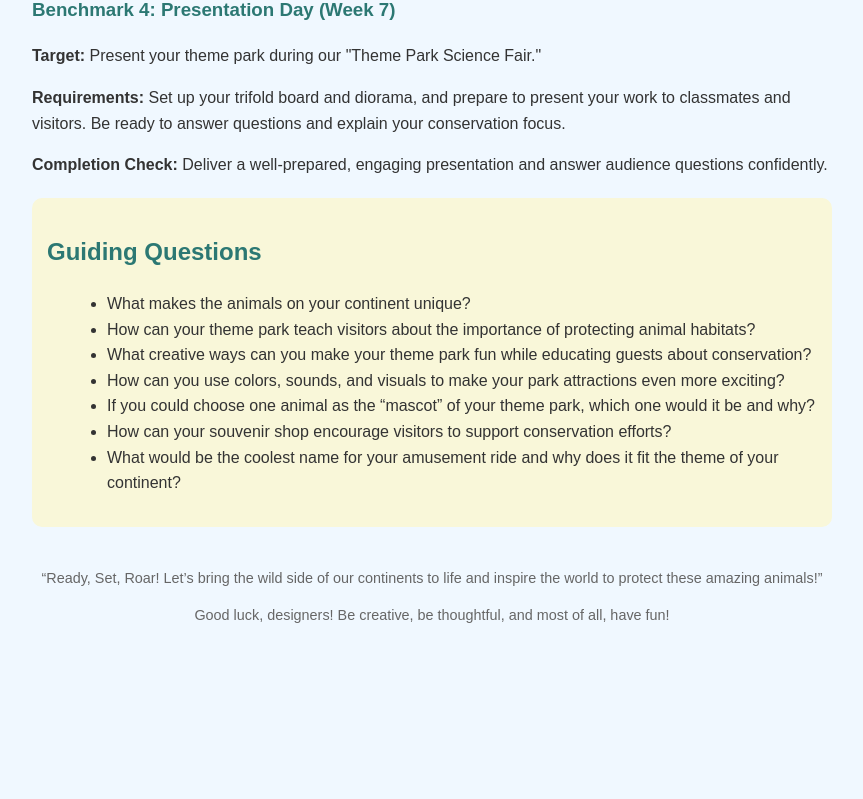
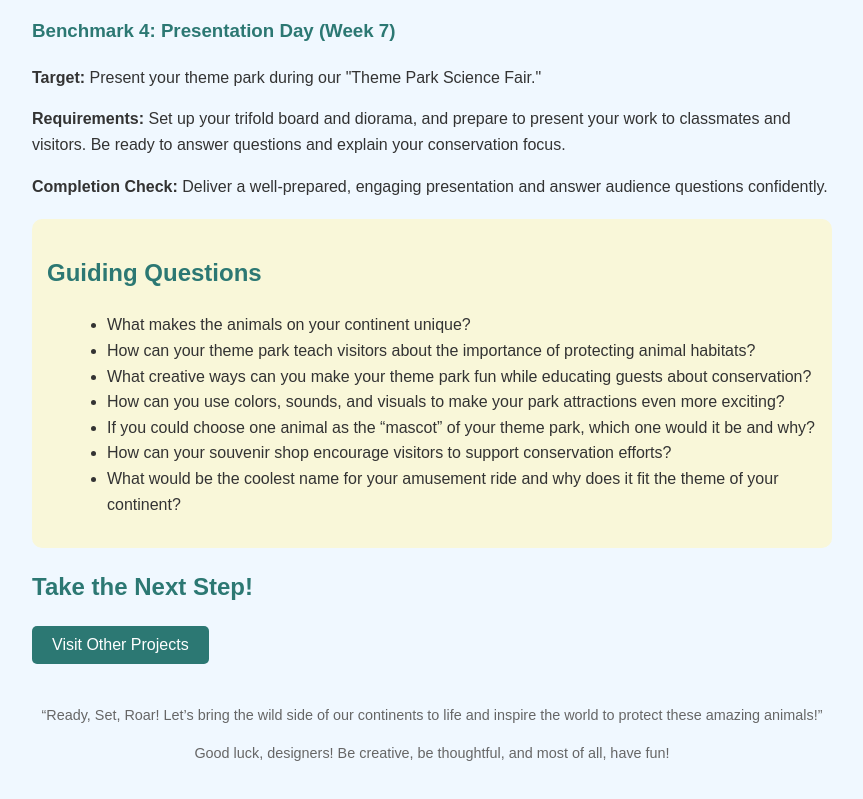
Before and after one commit to ebcox6/animal_theme_park, a plain HTML site: page index.html in a window 1280 px wide. Shown: the part 1960-2759 px from the top of the page, without its empty margins (208-1071 px from the left). Before the commit the page ends 2607 px from the top, so only its background shows below. Drawn offline with Linux system fonts and the light colour scheme.

Commit message:
Update index.html

```diff
--- a/index.html
+++ b/index.html
@@ -1,4 +1,4 @@
-
+<!DOCTYPE html>
 <html lang="en">
 <head>
     <meta charset="UTF-8">
@@ -114,7 +114,12 @@
         </ul>
     </div>
 
-    <footer>
+    <div class="section">
+    <h2>Take the Next Step!</h2>
+    <button onclick="window.location.href='other_projects.html'" style="background-color: #2c7873; color: white; padding: 10px 20px; border: none; border-radius: 5px; cursor: pointer; font-size: 16px;">Visit Other Projects</button>
+</div>
+
+<footer>
         <p>“Ready, Set, Roar! Let’s bring the wild side of our continents to life and inspire the world to protect these amazing animals!”</p>
         <p>Good luck, designers! Be creative, be thoughtful, and most of all, have fun!</p>
     </footer>
```
